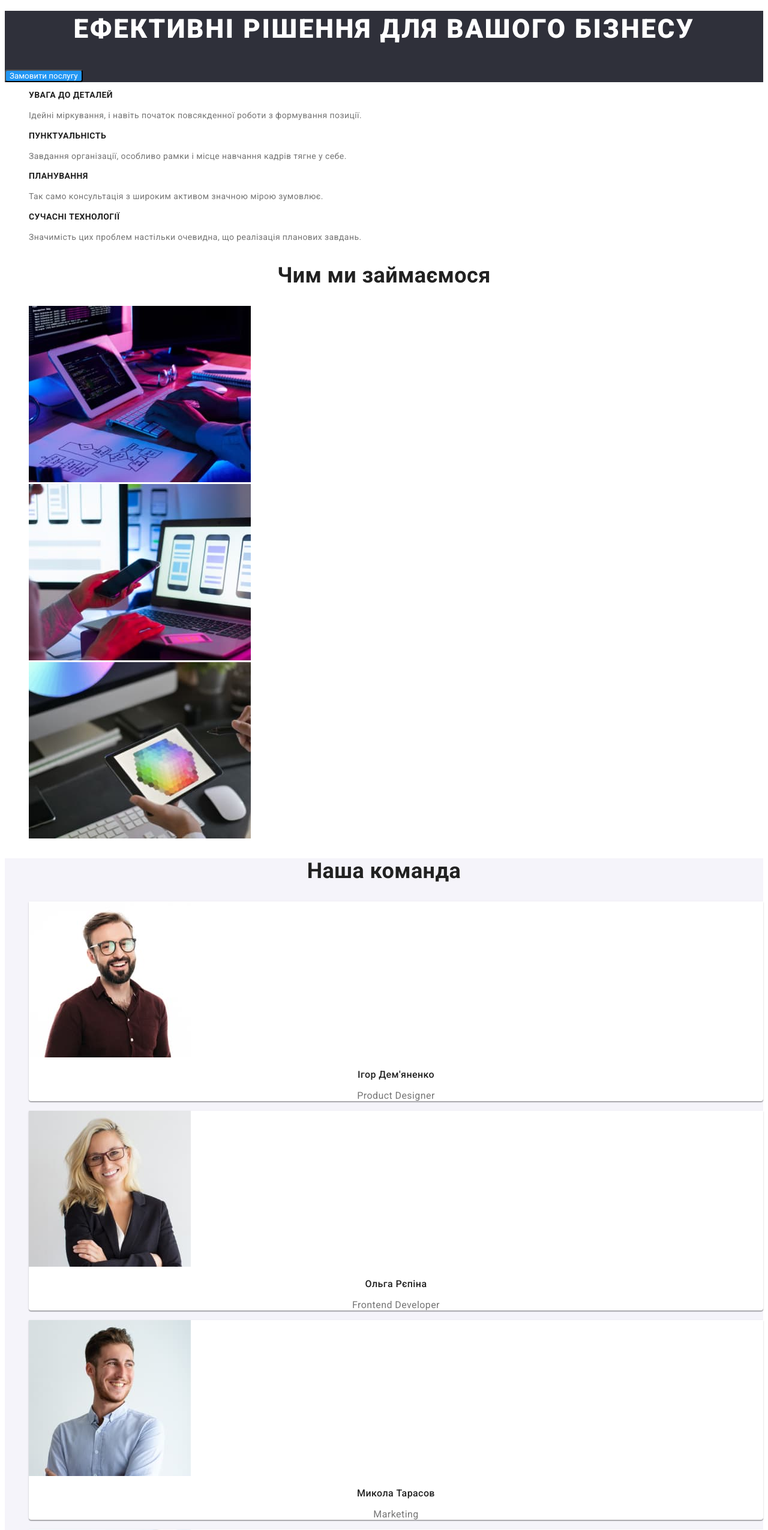
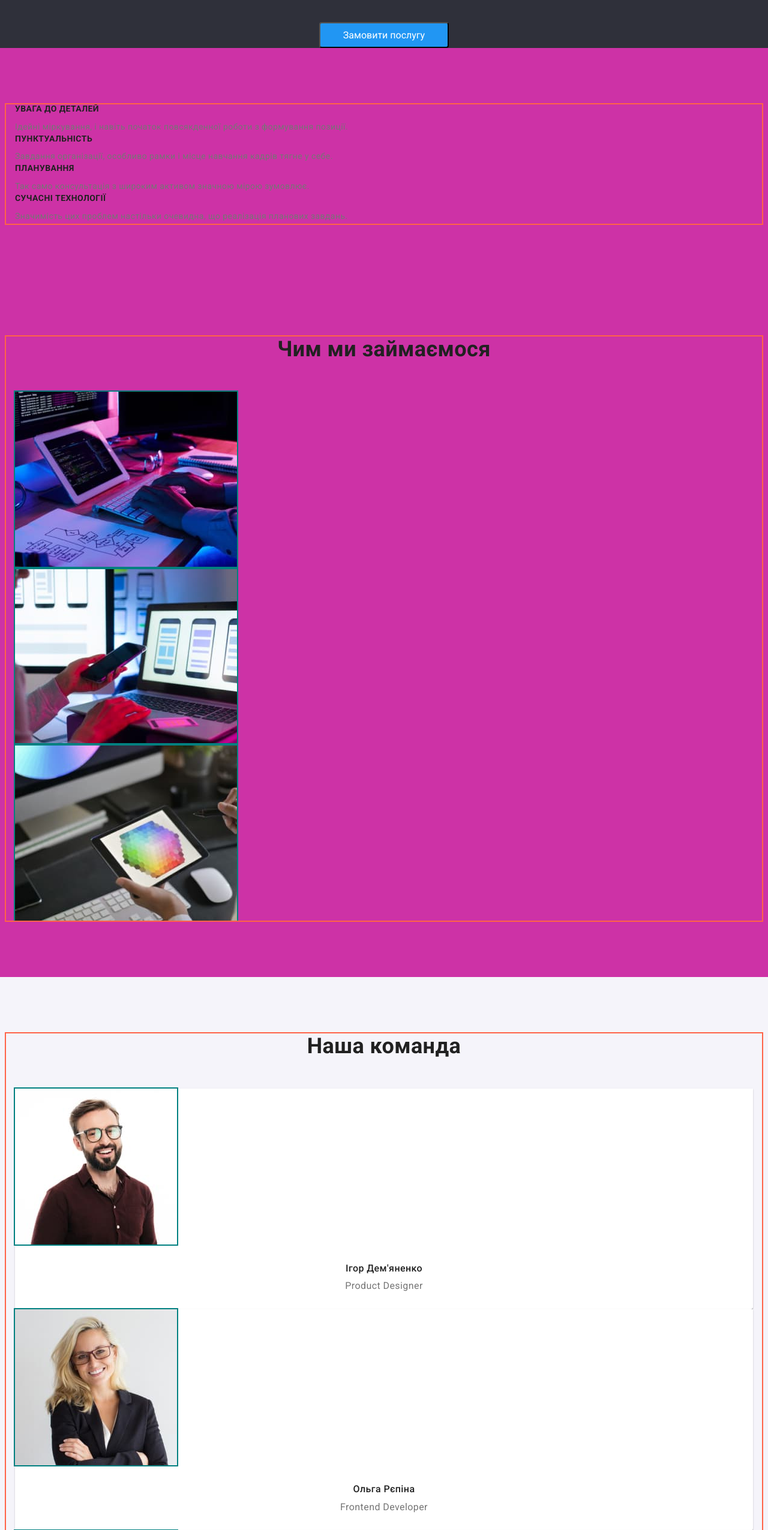
Before and after one commit to nikopolzp/goit-markup-hw-03, a plain HTML site: page index.html in a window 1280 px wide. Shown: the part 169-2720 px from the top of the page at 60% size. Drawn offline with Linux system fonts and the light colour scheme.

Commit message:
add margin and padding for oll site, display:block for img, add utilite for h1, h2, h3, p; chenge class for section team; add <div class=container>>

```diff
--- a/css/stiles.css
+++ b/css/stiles.css
@@ -11,12 +11,51 @@
 }
 
 body {
+    margin: 0;
     font-family: 'Roboto', sans-serif;
     font-size: 14px;
     color: var(--primary-text-color);
     letter-spacing: 0.03em;
     background-color: var(--primary-color);
 }
+
+h1,
+h2,
+h3,
+p {
+    margin-top: 0;
+    margin-bottom: 0;
+}
+
+.section {
+    padding-top: 94px;
+    padding-bottom: 94px;
+    background-color: rgb(205, 50, 166);
+}
+
+.list {
+    list-style: none;
+    margin: 0;
+    padding: 0;
+}
+
+.title {
+    text-align: center;
+    color: var(--title-text-color);
+}
+
+.image {
+    display: block;
+    outline: 2px solid teal;
+}
+
+.container {
+    max-width: 1230px;
+    margin: 0 auto;
+    padding: 0 15px;
+    outline: 2px solid tomato;
+}
+
 
 /* ----------HEADER----------- */
 .logo {
@@ -33,10 +72,6 @@ body {
 
 .accent {
     color: var(--accent-color);
-}
-
-.list {
-    list-style: none;
 }
 
 .link {
@@ -71,22 +106,28 @@ body {
 
 /* -----------HERO----------- */
 .hero {
+    text-align: center;
     background-color: var(--secondary-bg-color);
 }
 
 .hero-title {
+    margin-bottom: 30px;
     font-weight: 900;
     font-size: 44px;
     line-height: 1.4;
-    text-align: center;
+
     letter-spacing: 0.06em;
     text-transform: uppercase;
     color: var(--primary-color);
 }
 
-.button {
+.hero .button {
+    display: inline-block;
+    padding: 10px 32px;
+    min-width: 216px;
+    text-align: center;
     font-family: inherit;
-    font-style: 16px;
+    font-size: 16px;
     color: var(--primary-color);
     background-color: var(--accent-color);
     border-radius: 4px;
@@ -101,13 +142,6 @@ body {
 }
 
 /* -------------FEATURES------------- */
-.title {
-    font-weight: 700;
-    font-size: 36px;
-    line-height: 1.17;
-    text-align: center;
-    color: var(--title-text-color);
-}
 
 .visually-hidden {
     position: absolute;
@@ -127,6 +161,7 @@ body {
 }
 
 .features .subtitle {
+    margin-bottom: 10px;
     font-size: 14px;
     font-weight: 700;
     line-height: 1.14;
@@ -139,6 +174,7 @@ body {
 
 /* -------OCCUPATION---------------- */
 .occupation .title {
+    margin-bottom: 50px;
     font-weight: 700;
     font-size: 36px;
     line-height: 1.17;
@@ -149,21 +185,35 @@ body {
     background-color: var(--portfolio-bg-btn-color);
 }
 
+.team .image {
+    margin-bottom: 30px;
+}
+
 .team .item {
     box-shadow: 0px 1px 3px rgba(0, 0, 0, 0.12), 0px 1px 1px rgba(0, 0, 0, 0.14), 0px 2px 1px rgba(0, 0, 0, 0.2);
     border-radius: 0px 0px 4px 4px;
     background-color: var(--primary-color);
 }
 
-.team .name {
+.team .title {
+    margin-bottom: 50px;
+    font-size: 36px;
+    font-weight: 700;
+    line-height: 1.17;
+    text-align: center;
+    color: var(--title-text-color);
+}
+
+.team .subtitle {
+    margin-bottom: 10px;
     font-weight: 500;
     font-size: 16px;
     line-height: 1.19;
     text-align: center;
-    color: var(--title-text-color);
 }
 
-.team .profession {
+.team .text {
+    padding-bottom: 30px;
     font-size: 16px;
     line-height: 1.19;
     text-align: center;
@@ -171,24 +221,30 @@ body {
 
 /* -----------FOOTER-------------- */
 .footer {
+    padding-top: 60px;
     background-color: var(--secondary-bg-color);
 }
 
 .residence {
+    padding-bottom: 60px;
     font-style: normal;
 }
 
 .footer .logo {
+    display: block;
+    margin-bottom: 20px;
     color: var(--primary-color);
-}
-
-.footer .link {
-    text-decoration: none;
 }
 
 .footer .link:hover,
 .footer .link:focus {
     color: var(--accent-color);
+}
+
+.footer .location,
+.footer .communication[href="mailto:info@devstudio.com"] {
+    display: block;
+    margin-bottom: 9px;
 }
 
 .location {
@@ -201,7 +257,11 @@ body {
     color: rgba(255, 255, 255, 0.6);
 }
 
+
 /* -----------Portfolio---------- */
+.project .list {
+    margin-bottom: 50px;
+}
 
 .project .button {
     font-family: inherit;
@@ -227,7 +287,12 @@ body {
     text-decoration: none;
 }
 
+.examples .image {
+    margin-bottom: 20px;
+}
+
 .examples .subtitle {
+    margin-bottom: 4px;
     font-weight: 700;
     font-size: 18px;
     line-height: 2;
@@ -235,6 +300,7 @@ body {
 }
 
 .examples .text {
+    padding-bottom: 20px;
     font-size: 16px;
     line-height: 1.9;
     color: var(--primary-text-color);
--- a/index.html
+++ b/index.html
@@ -4,17 +4,19 @@
     <meta charset="UTF-8" />
     <meta http-equiv="X-UA-Compatible" content="IE=edge" />
     <meta name="viewport" content="width=device-width, initial-scale=1.0" />
-    <title>Web Studio</title>
+    <title>WebStudio</title>
     <link rel="preconnect" href="https://fonts.googleapis.com" />
     <link rel="preconnect" href="https://fonts.gstatic.com" crossorigin />
     <link
       href="https://fonts.googleapis.com/css2?family=Raleway:wght@700&family=Roboto:wght@400;500;700;900&display=swap"
       rel="stylesheet"
     />
+    <link rel="stylesheet" type="css" href="node_modules/modern-normalize/modern-normalize.css" />
     <link rel="stylesheet" href="./css/stiles.css" />
   </head>
   <body>
     <header class="header">
+      <div class="container">
         <nav>
           <a class="logo" lang="en" href="./index.html"><span class="accent">Web</span>Studio</a>
           <ul class="site-nav list">
@@ -27,6 +29,7 @@
           <li><a class="link" href="mailto:info@devstudio.com">info@devstudio.com</a></li>
           <li><a class="link" href="tel:+380961111111">+38 096 111 11 11</a></li>
         </ul>
+      </div>
     </header>
     <main>
       <section class="hero">
@@ -34,6 +37,7 @@
         <button class="button" type="button">Замовити послугу</button>
       </section>
       <section class="section features">
+        <div class="container">
           <h2 class="visually-hidden">Особливості</h2>
           <ul class="list">
             <li>
@@ -59,52 +63,69 @@
               </p>
             </li>
           </ul>
+        </div>
       </section>
       <section class="section occupation">
+        <div class="container">
           <h2 class="title">Чим ми займаємося</h2>
           <ul class="list">
             <li>
-            <img src="./images/what-are-we-doing1.jpg" alt="Пишемо код" width="370" />
-          </li>
-          <li>
-            <img src="./images/what-are-we-doing2.jpg" alt="Розробляємо дизайн" width="370" />
+              <img
+                class="image"
+                src="./images/what-are-we-doing1.jpg"
+                alt="Пишемо код"
+                width="370"
+              />
             </li>
             <li>
               <img
+                class="image"
+                src="./images/what-are-we-doing2.jpg"
+                alt="Розробляємо дизайн"
+                width="370"
+              />
+            </li>
+            <li>
+              <img
+                class="image"
                 src="./images/what-are-we-doing3.jpg"
                 alt="Вибираємо кольорову гамму"
                 width="370"
               />
             </li>
           </ul>
+        </div>
       </section>
       <section class="section team">
+        <div class="container">
           <h2 class="title">Наша команда</h2>
           <ul class="list">
             <li class="item">
-            <img src="./images/team-card1.jpg" alt="Член команди" width="270" />
-            <h3 class="text name">Ігор Дем'яненко</h3>
-            <p class="profession" lang="en">Product Designer</p>
+              <img class="image" src="./images/team-card1.jpg" alt="Член команди" width="270" />
+              <h3 class="subtitle">Ігор Дем'яненко</h3>
+              <p class="text" lang="en">Product Designer</p>
             </li>
             <li class="item">
-            <img src="./images/team-card2.jpg" alt="Член команди" width="270" />
-            <h3 class="text name">Ольга Рєпіна</h3>
-            <p class="profession" lang="en">Frontend Developer</p>
+              <img class="image" src="./images/team-card2.jpg" alt="Член команди" width="270" />
+              <h3 class="subtitle">Ольга Рєпіна</h3>
+              <p class="text" lang="en">Frontend Developer</p>
             </li>
             <li class="item">
-            <img src="./images/team-card3.jpg" alt="Член команди" width="270" />
-            <h3 class="text name">Микола Тарасов</h3>
-            <p class="profession" lang="en">Marketing</p>
+              <img class="image" src="./images/team-card3.jpg" alt="Член команди" width="270" />
+              <h3 class="subtitle">Микола Тарасов</h3>
+              <p class="text" lang="en">Marketing</p>
             </li>
             <li class="item">
-            <img src="./images/team-card4.jpg" alt="Член команди" width="270" />
-            <h3 class="text name">Михайло Єрмаков</h3>
-            <p class="profession" lang="en">UI Designer</p>
+              <img class="image" src="./images/team-card4.jpg" alt="Член команди" width="270" />
+              <h3 class="subtitle">Михайло Єрмаков</h3>
+              <p class="text" lang="en">UI Designer</p>
             </li>
           </ul>
+        </div>
       </section>
     </main>
     <footer class="footer">
+      <div class="container">
         <a class="logo" lang="en" href="./index.html"><span class="accent">Web</span>Studio</a>
         <address class="residence">
           <ul class="list">
@@ -123,6 +144,7 @@
             <li><a class="communication link" href="tel:+380961111111">+38 096 111 11 11</a></li>
           </ul>
         </address>
+      </div>
     </footer>
   </body>
 </html>
```
Also changed, not shown: portfolio.html (+33 -6 lines). Lines whose indentation alone changed are shown as unchanged.
